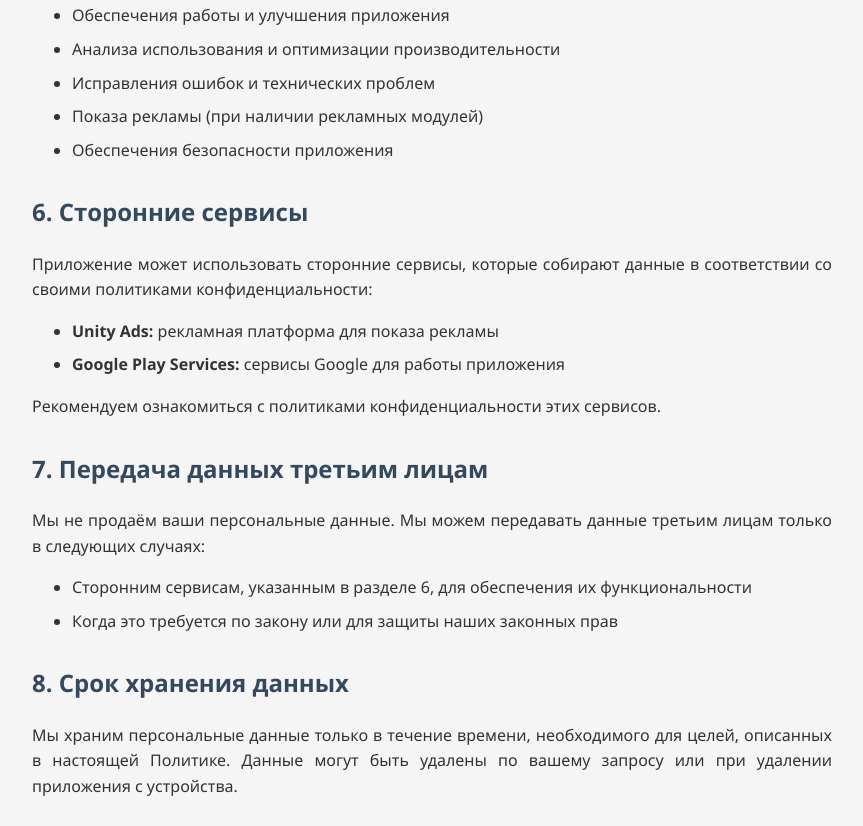
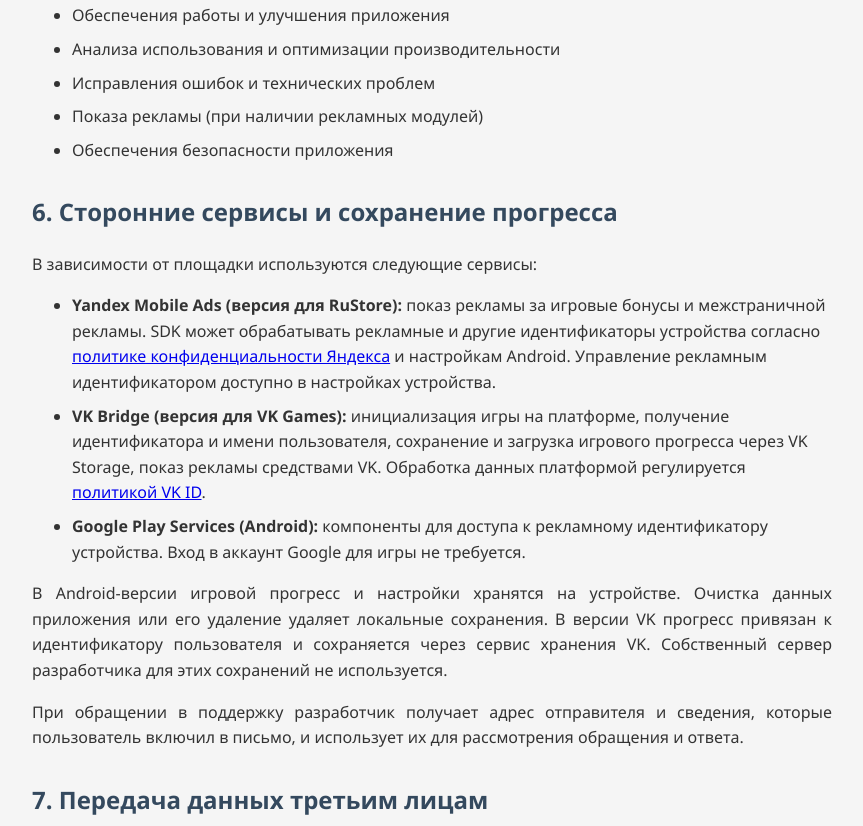
Before and after one commit to sKaiyj/confidentiality, a plain HTML site: page index.html in a window 1280 px wide. Shown: the part 1324-2150 px from the top of the page, without its empty margins (208-1071 px from the left). Drawn offline with Linux system fonts and the light colour scheme.

Commit message:
Update STELLA privacy policy for RuStore and VK Games

```diff
--- a/index.html
+++ b/index.html
@@ -46,10 +46,10 @@
 </head>
 <body>
     <h1>Политика конфиденциальности</h1>
-    <p class="update-date">Дата последнего обновления: 6 января 2026 г.</p>
+    <p class="update-date">Дата последнего обновления: 17 ноября 2026 г.</p>
 
     <h2>1. Введение</h2>
-    <p>Настоящая Политика конфиденциальности применяется к мобильному приложению <strong>«Stella»</strong>, разработанному <strong>Студией Ugu</strong> (далее — «мы», «нас» или «наш»).</p>
+    <p>Настоящая Политика конфиденциальности применяется к мобильному приложению и браузерной игре <strong>«Stella»</strong>, разработанному <strong>Студией Ugu</strong> (далее — «мы», «нас» или «наш»).</p>
     <p>Мы серьёзно относимся к защите ваших персональных данных и конфиденциальности. Настоящая Политика описывает, какую информацию мы собираем, как мы её используем, на каком правовом основании обрабатываем и какие у вас есть права в отношении ваших данных.</p>
 
     <h2>2. Контроллер данных</h2>
@@ -83,13 +83,15 @@
         <li>Обеспечения безопасности приложения</li>
     </ul>
 
-    <h2>6. Сторонние сервисы</h2>
-    <p>Приложение может использовать сторонние сервисы, которые собирают данные в соответствии со своими политиками конфиденциальности:</p>
+    <h2>6. Сторонние сервисы и сохранение прогресса</h2>
+    <p>В зависимости от площадки используются следующие сервисы:</p>
     <ul>
-        <li><strong>Unity Ads:</strong> рекламная платформа для показа рекламы</li>
-        <li><strong>Google Play Services:</strong> сервисы Google для работы приложения</li>
+        <li><strong>Yandex Mobile Ads (версия для RuStore):</strong> показ рекламы за игровые бонусы и межстраничной рекламы. SDK может обрабатывать рекламные и другие идентификаторы устройства согласно <a href="https://yandex.ru/legal/confidential/">политике конфиденциальности Яндекса</a> и настройкам Android. Управление рекламным идентификатором доступно в настройках устройства.</li>
+        <li><strong>VK Bridge (версия для VK Games):</strong> инициализация игры на платформе, получение идентификатора и имени пользователя, сохранение и загрузка игрового прогресса через VK Storage, показ рекламы средствами VK. Обработка данных платформой регулируется <a href="https://id.vk.ru/privacy">политикой VK ID</a>.</li>
+        <li><strong>Google Play Services (Android):</strong> компоненты для доступа к рекламному идентификатору устройства. Вход в аккаунт Google для игры не требуется.</li>
     </ul>
-    <p>Рекомендуем ознакомиться с политиками конфиденциальности этих сервисов.</p>
+    <p>В Android-версии игровой прогресс и настройки хранятся на устройстве. Очистка данных приложения или его удаление удаляет локальные сохранения. В версии VK прогресс привязан к идентификатору пользователя и сохраняется через сервис хранения VK. Собственный сервер разработчика для этих сохранений не используется.</p>
+    <p>При обращении в поддержку разработчик получает адрес отправителя и сведения, которые пользователь включил в письмо, и использует их для рассмотрения обращения и ответа.</p>
 
     <h2>7. Передача данных третьим лицам</h2>
     <p>Мы не продаём ваши персональные данные. Мы можем передавать данные третьим лицам только в следующих случаях:</p>
```
